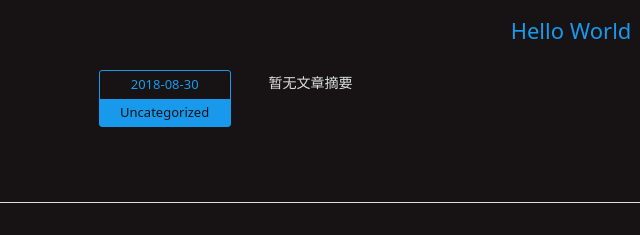
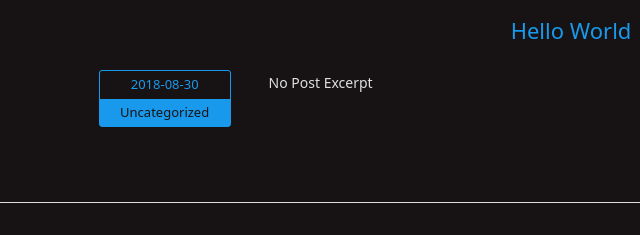
Before and after one commit to wuscarecrow/wuscarecrow.github.io, a plain HTML site: page index.html in a window 1280 px wide. Shown: the part 338-573 px from the top of the page, 69-709 px from the left. Drawn offline with Linux system fonts and the light colour scheme.

Commit message:
Site updated: 2018-09-02 20:02:13

```diff
--- a/index.html
+++ b/index.html
@@ -92,7 +92,7 @@
       </div>
     </div>
     <!-- Post Excerpt -->
-    <div class="excerpt typo">暂无文章摘要</div>
+    <div class="excerpt typo">No Post Excerpt</div>
     <!-- Post Tags -->
     <div class="tags">
 
```
Also changed, not shown: 2018/08/30/hello-world/index.html (+1 -1 lines).
